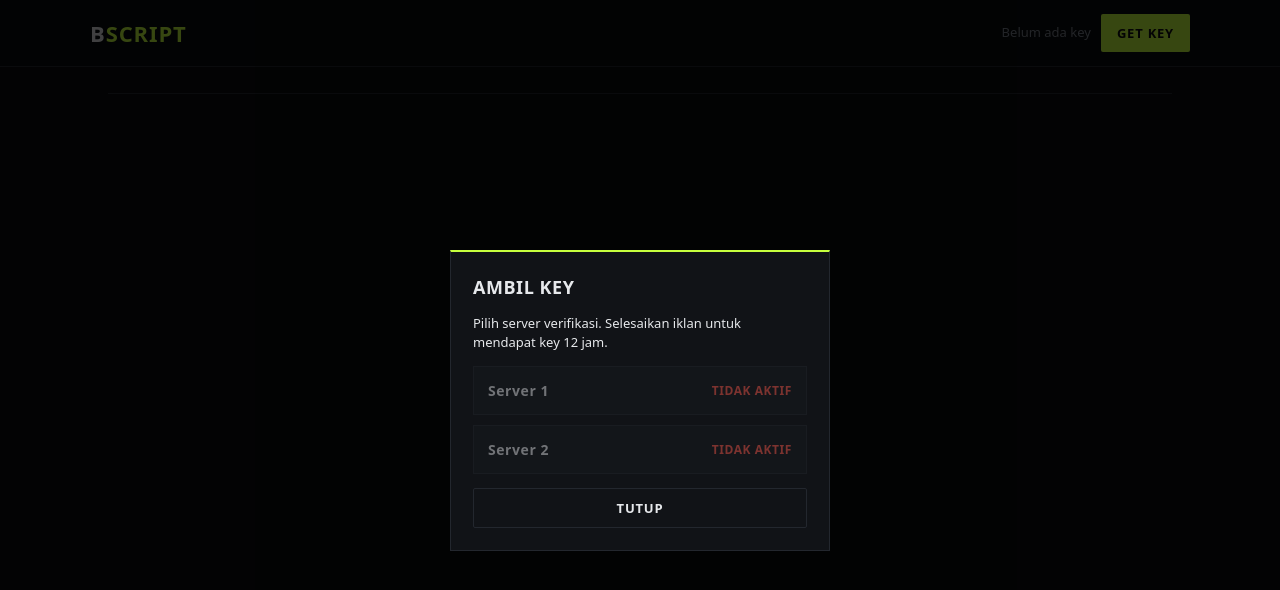
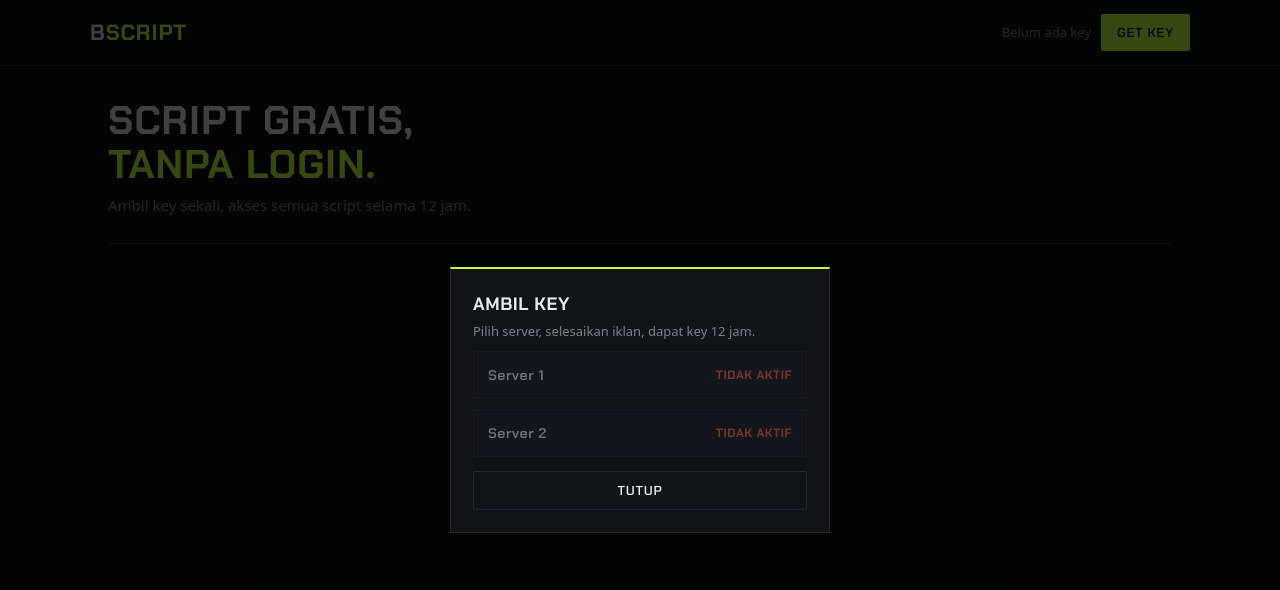
Before and after one commit to Bima242424/BScript-test, a website with bundled scripts: page index.html in a window 1280 px wide. Both pictures are taken after a click on the button "GET KEY". Built offline with nearby package versions, Linux system fonts and the light colour scheme; no server answers; files whose address does not match are found by name.

Commit message:
Add files via upload

```diff
--- a/index.html
+++ b/index.html
@@ -1,9 +1,11 @@
 <!doctype html><html lang="id"><head><meta charset="utf-8"><meta name="viewport" content="width=device-width,initial-scale=1">
-<title>BScript - Free Script Hub</title><link rel="stylesheet" href="css/style.css"></head><body>
+<title>BScript - Free Script Hub</title><link rel="preconnect" href="https://fonts.googleapis.com"><link rel="preconnect" href="https://fonts.gstatic.com" crossorigin><link href="https://fonts.googleapis.com/css2?family=Chakra+Petch:wght@500;600;700&display=swap" rel="stylesheet"><link rel="stylesheet" href="css/style.css"></head><body>
+<canvas id="fx"></canvas>
 <header><h1>B<span>Script</span></h1><div class="keybox" id="keybox"></div></header>
-<main><div class="cats" id="cats"></div><div class="grid" id="grid"></div></main>
-<div class="modal" id="modal"><div class="box"><h3 style="margin:0">Ambil Key</h3>
-<p style="color:var(--m);font-size:13px">Pilih server verifikasi. Selesaikan iklan untuk mendapat key 12 jam.</p>
+<main><div class="hero"><b>Script gratis,<br><i>tanpa login.</i></b><p>Ambil key sekali, akses semua script selama 12 jam.</p></div>
+<div class="cats" id="cats"></div><div class="grid" id="grid"></div></main>
+<div class="modal" id="modal"><div class="box"><h3>Ambil Key</h3>
+<p style="color:var(--mu);font-size:13px;margin:0 0 6px">Pilih server, selesaikan iklan, dapat key 12 jam.</p>
 <button class="srv" id="s1"></button><button class="srv" id="s2"></button>
 <button class="btn sec" style="width:100%;margin-top:14px" id="close">Tutup</button></div></div>
-<div id="toast"></div><script type="module" src="js/main.js"></script></body></html>
+<div id="toast"></div><script src="js/particles.js"></script><script type="module" src="js/main.js"></script></body></html>
```
Also changed, not shown: admin.html (+1 -1 lines), verify.html (+6 -5 lines).
